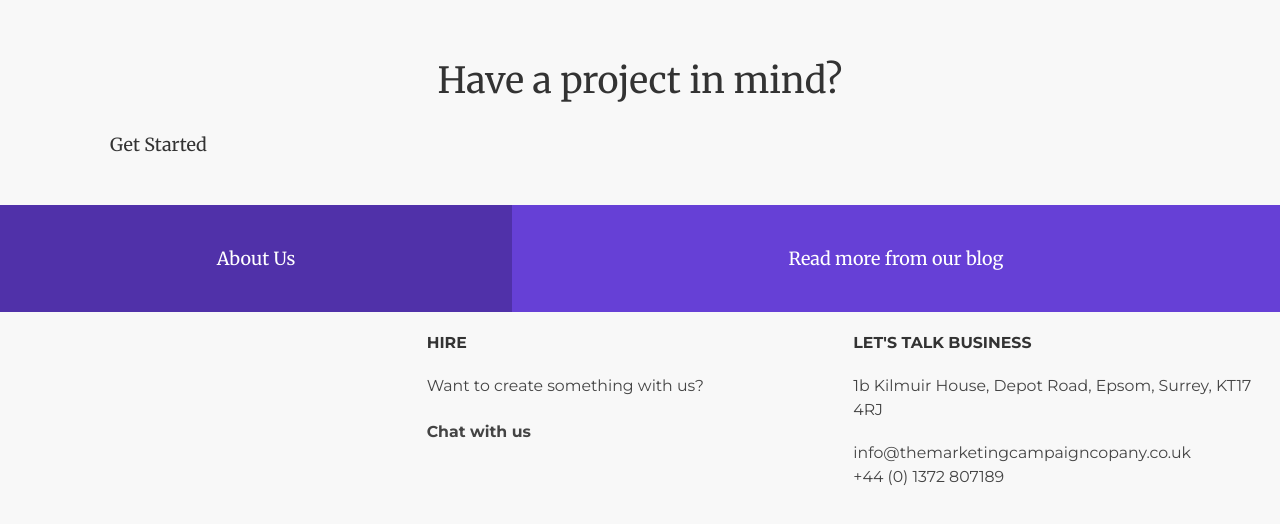
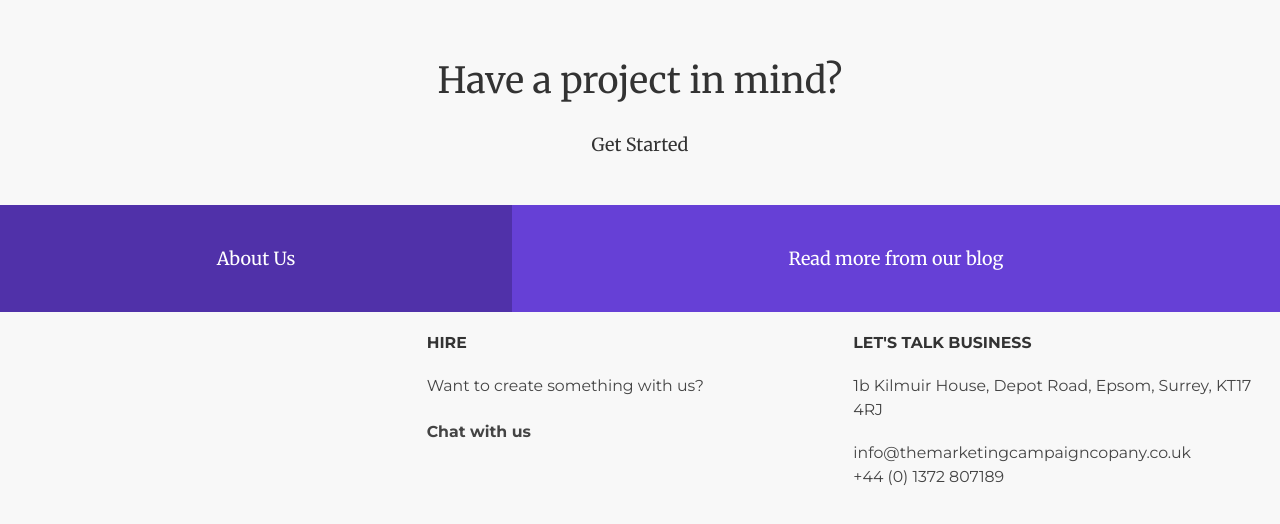
Before and after one commit to acollins1991/tmcc-website, a Nuxt app: page /about in a window 1280 px wide. Shown: the part 1022-1546 px from the top of the page. Built offline with nearby package versions, Linux system fonts and the light colour scheme.

Commit message:
centered button

```diff
--- a/components/Global/Footer.vue
+++ b/components/Global/Footer.vue
@@ -3,7 +3,7 @@
     <div class="uk-container uk-container-large">
       <div class="uk-flex uk-flex-column uk-flex-center uk-flex-none uk-padding">
         <h2 class="uk-text-center">Have a project in mind?</h2>
-        <div>
+        <div class="uk-flex uk-flex-center">
           <a class="uk-button uk-button-default" href="/contact">Get Started <span uk-icon="icon: arrow-right"></span></a>
         </div>
       </div>
```
